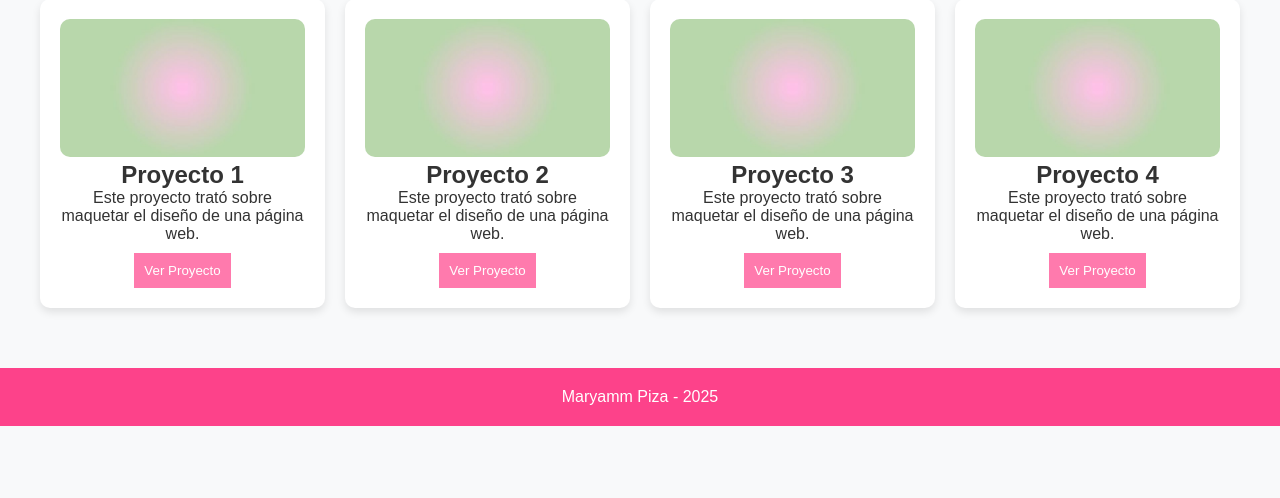
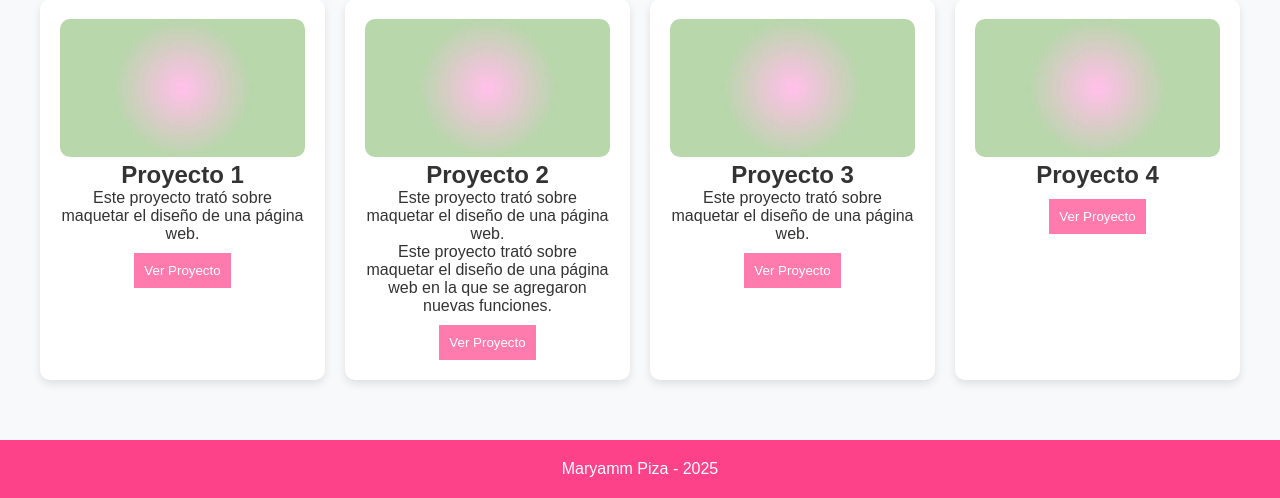
Before and after one commit to Mayitoo0/proyectoprueba2, a plain HTML site: page sobremi-main/index.html in a window 1280 px wide. Shown: the part 776-1274 px from the top of the page. Before the commit the page ends 1202 px from the top, so only its background shows below. Drawn offline with Linux system fonts and the light colour scheme.

Commit message:
nuevos formatos texto

```diff
--- a/sobremi-main/index.html
+++ b/sobremi-main/index.html
@@ -46,6 +46,7 @@
                 <img src="aura wallpaper.jpg" alt="Proyecto 2">
                 <h2>Proyecto 2</h2>
                 <p>Este proyecto trató sobre maquetar el diseño de una página web.</p>
+                <p>Este proyecto trató sobre maquetar el diseño de una página web en la que se agregaron nuevas funciones.</p>
                 <button>Ver Proyecto</button>
             </article>
             <article class="proyecto">
@@ -57,7 +58,6 @@
             <article class="proyecto">
                 <img src="aura wallpaper.jpg" alt="Proyecto 4">
                 <h2>Proyecto 4</h2>
-                <p>Este proyecto trató sobre maquetar el diseño de una página web.</p>
                 <button>Ver Proyecto</button>
             </article>
         </div>
```
Also changed, not shown: electronica/elec.html (+1 -1 lines).
